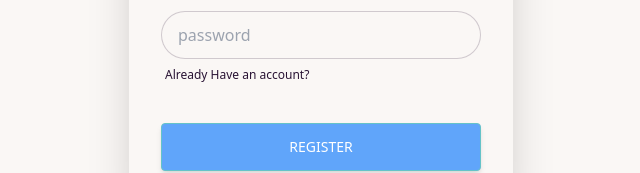
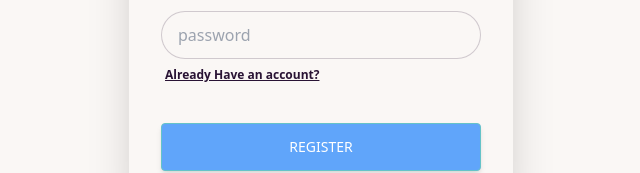
Before and after one commit to Ujjal-ENG/AllSimpleReactProjects, a React (Vite) app in the folder auth-firebase-context-daisyui/: page /register in a window 1280 px wide. Shown: the part 381-554 px from the top of the page, without its empty margins (319-959 px from the left). Built offline with nearby package versions, Linux system fonts and the light colour scheme.

Commit message:
design done the register page

```diff
--- a/auth-firebase-context-daisyui/src/components/pages/Register.jsx
+++ b/auth-firebase-context-daisyui/src/components/pages/Register.jsx
@@ -46,7 +46,7 @@ function Register() {
                             </label>
                             <input type="password" placeholder="password" id="password" value={password} onChange={handleChange} className="input input-bordered" />
                             <label className="label flex items-center justify-between">
-                                <Link to="/login" className="label-text-alt link link-hover">
+                                <Link to="/login" className="label-text-alt btn-link font-bold link-hover">
                                     Already Have an account?
                                 </Link>
                             </label>
```
